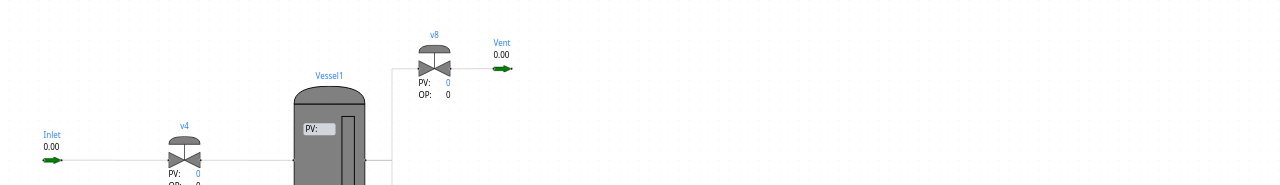
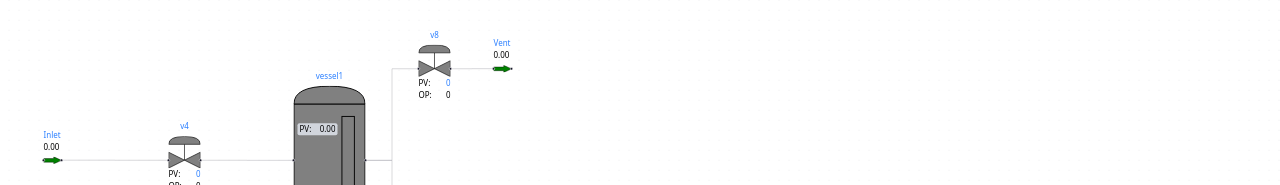
Before and after one commit to DoniyorAlimov/sim-model-web, a React (Vite) app: page / in a window 1280 px wide. Shown: the part 219-404 px from the top of the page. Built offline with nearby package versions, Linux system fonts and the light colour scheme; no server answers; what simple-zustand-devtools would draw is missing.

Commit message:
Connecting vessels to the backend

```diff
--- a/src/components/editor/icons/VesselIcon.tsx
+++ b/src/components/editor/icons/VesselIcon.tsx
@@ -1,4 +1,4 @@
-import { useEffect, useState } from 'react';
+import { useEffect, useState } from "react";
 
 type Props = {
   color?: string;
@@ -12,7 +12,7 @@ const VesselIcon = ({
   color,
   width,
   height,
-  indicatorColor = 'green',
+  indicatorColor = "green",
   level = 0,
 }: Props) => {
   const [fillHeight, setFillHeight] = useState(0);
@@ -21,7 +21,7 @@ const VesselIcon = ({
   const rectHeight = 24 * 3.7795;
 
   useEffect(() => {
-    setFillHeight((rectHeight * level) / 100);
+    setFillHeight((rectHeight * Math.min(100, level)) / 100);
   }, [level]);
 
   // scaled height based on level
--- a/src/components/editor/nodes/VesselNode.tsx
+++ b/src/components/editor/nodes/VesselNode.tsx
@@ -1,35 +1,46 @@
-import { Handle, Position, type Node, type NodeProps } from '@xyflow/react';
-import VesselIcon from '../icons/VesselIcon';
-import NodeContainer from './NodeContainer';
+import { Handle, Position, type Node, type NodeProps } from "@xyflow/react";
+import VesselIcon from "../icons/VesselIcon";
+import NodeContainer from "./NodeContainer";
+import useModelStore, { type Vessel } from "../../../store/modelStore";
+import { useEffect, useState } from "react";
 
-export type VesselType = 'vesselNode';
-export const vesselType: VesselType = 'vesselNode';
+export type VesselType = "vesselNode";
+export const vesselType: VesselType = "vesselNode";
 
 export type VesselProps = {
   tagname: string;
-  pv: number | null;
 };
 
 export type VesselNode = Node<VesselProps, VesselType>;
 
-const VesselNode = ({ data: { tagname, pv } }: NodeProps<VesselNode>) => {
+const VesselNode = ({ data: { tagname } }: NodeProps<VesselNode>) => {
+  const [PV, setPV] = useState(0);
+  const modelData = useModelStore((s) => s.modelData);
+
+  useEffect(() => {
+    if (modelData) {
+      const data = modelData[tagname] as Vessel;
+      setPV(data.v_liquid);
+    }
+  }, [modelData]);
+
   return (
     <NodeContainer nodeId={tagname} className="text-center w-36 h-82">
       <div className="text-blue-500 mb-2">{tagname}</div>
-      <VesselIcon color="gray" level={pv!} />
-      <div className="w-16 flex gap-2 justify-between fixed top-1/3 left-5 bg-gray-300 px-1 rounded-sm">
+      <VesselIcon color="gray" level={PV} />
+      <div className="w-20 flex gap-2 justify-between fixed top-1/3 left-2 bg-gray-300 px-1 rounded-sm">
         <label htmlFor="pv">PV: </label>
         <input
           id="pv"
           disabled
-          defaultValue={pv!}
+          value={PV.toFixed(2)}
           min={0}
           max={100}
           className="w-full text-right"
         />
       </div>
-      <Handle type="target" position={Position.Left} style={{ top: '55%' }} />
-      <Handle type="source" position={Position.Right} style={{ top: '55%' }} />
+      <Handle type="target" position={Position.Left} style={{ top: "55%" }} />
+      <Handle type="source" position={Position.Right} style={{ top: "55%" }} />
     </NodeContainer>
   );
 };
--- a/src/data/data.ts
+++ b/src/data/data.ts
@@ -24,9 +24,9 @@ export const initialNodes: Node[] = [
     position: { x: 250, y: -17 },
   },
   {
-    id: "Vessel1",
+    id: "vessel1",
     type: vesselType,
-    data: { tagname: "Vessel1" } as VesselProps,
+    data: { tagname: "vessel1" } as VesselProps,
     position: { x: 500, y: -118 },
   },
   {
@@ -135,10 +135,10 @@ export const initialNodes: Node[] = [
 
 export const initialEdges: Edge[] = [
   { id: "Inlet-v4", source: "Inlet", target: "v4", type: "step" },
-  { id: "v4-Vessel1", source: "v4", target: "Vessel1", type: "step" },
-  { id: "Vessel1-v8", source: "Vessel1", target: "v8", type: "step" },
+  { id: "v4-vessel1", source: "v4", target: "vessel1", type: "step" },
+  { id: "vessel1-v8", source: "vessel1", target: "v8", type: "step" },
   { id: "v8-Vent", source: "v8", target: "Vent", type: "step" },
-  { id: "Vessel1-v0", source: "Vessel1", target: "v0", type: "step" },
+  { id: "vessel1-v0", source: "vessel1", target: "v0", type: "step" },
   { id: "v0-In_vlv_out", source: "v0", target: "In_vlv_out", type: "step" },
   { id: "In_vlv_out-v1", source: "In_vlv_out", target: "v1", type: "step" },
   { id: "v1-Mid2_in", source: "v1", target: "Mid2_in", type: "step" },
```
